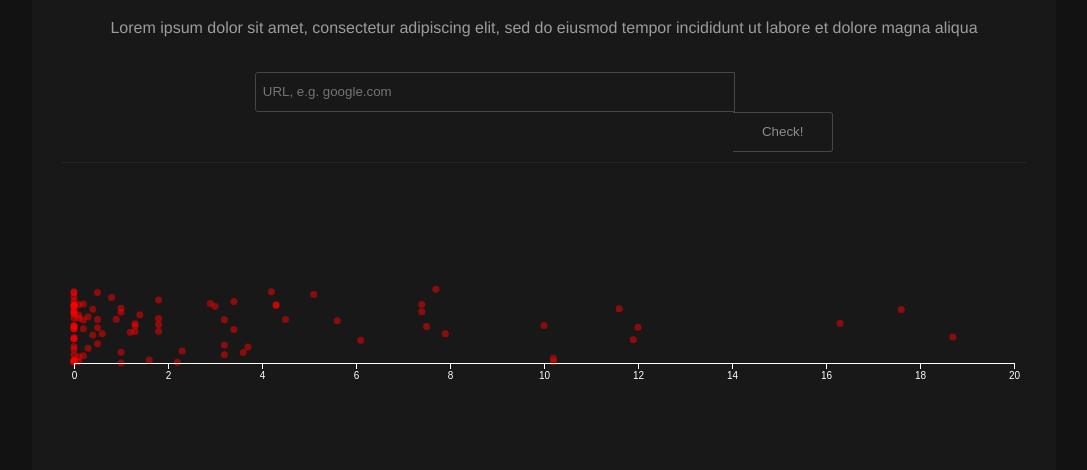
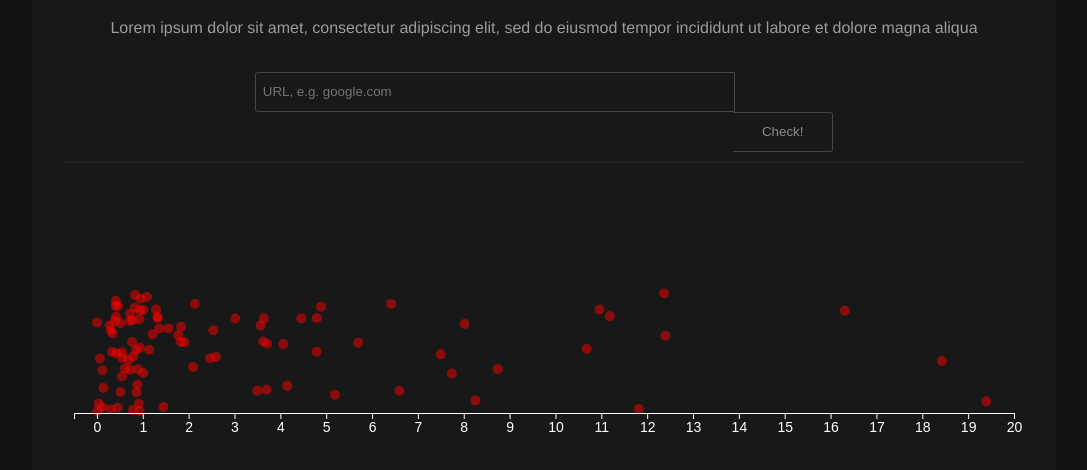
Before and after one commit to hack-chain/hackaburg-2019, a website: page index.html in a window 1280 px wide. Shown: the part 142-612 px from the top of the page, without its empty margins (96-1183 px from the left). Drawn offline with Linux system fonts and the light colour scheme.

Commit message:
working on

```diff
--- a/index.html
+++ b/index.html
@@ -43,25 +43,25 @@
         }
     }
 
-    let yValue = 0.5;
+    let yValue = 0.8;
     let length = 96;
     let data = [];
     for (let i = 0; i < length; i++) {
-        data.push([-1*X[i][0], yValue*Math.random(), X[i][1]])
+        data.push([-1*X[i][0]+Math.random(), yValue*Math.random()+0.01, X[i][1]])
     }
 
     function preRender() {
 
         const svg = d3.select("svg");
-        const margin = {top: 0, right: 10, bottom: 150, left: 10};
+        const margin = {top: 50, right: 10, bottom: 100, left: 10};
         const width = +svg.attr("width") - margin.left - margin.right;
         const height = +svg.attr("height") - margin.top - margin.bottom;
 
         const g = svg.append("g")
-            .attr("transform", "translate(" + margin.left + "," + margin.top + ")");2
+            .attr("transform", "translate(" + margin.left + "," + margin.top + ")");
 
         const x = d3.scaleLinear()
-            .domain([0, 20])
+            .domain([-0.5, 20])
             .range([0, width]);
 
         const y = d3.scaleLinear()
@@ -76,10 +76,10 @@
             .attr("transform", function (d) {
                 return "translate(" + x(d[0]) + "," + y(d[1]) + ")"
             })
-            .attr("r", 3.5)
+            .attr("r", 5)
             .on("mouseleave", function(d) {
                 document.getElementById("chartText").innerHTML = "";
-                d3.select(this).attr("r", 3.5).style("fill", "red");
+                d3.select(this).attr("r", 5).style("fill", "red");
             })
             .on("mouseover", function(d) {
                 document.getElementById("chartText").innerHTML = d[2];
@@ -89,7 +89,7 @@
         g.append("g")
             .attr("class", "axisWhite")
             .attr("transform", "translate(0," + height + ")")
-            .call(d3.axisBottom(x));
+            .call(d3.axisBottom(x).ticks(20));
     }
 
     preRender()
--- a/style.css
+++ b/style.css
@@ -98,6 +98,7 @@ h1, h2 {
 
 .axisWhite text{
     fill: white;
+    font-size: 14px;
 }
 
 .container {
```
